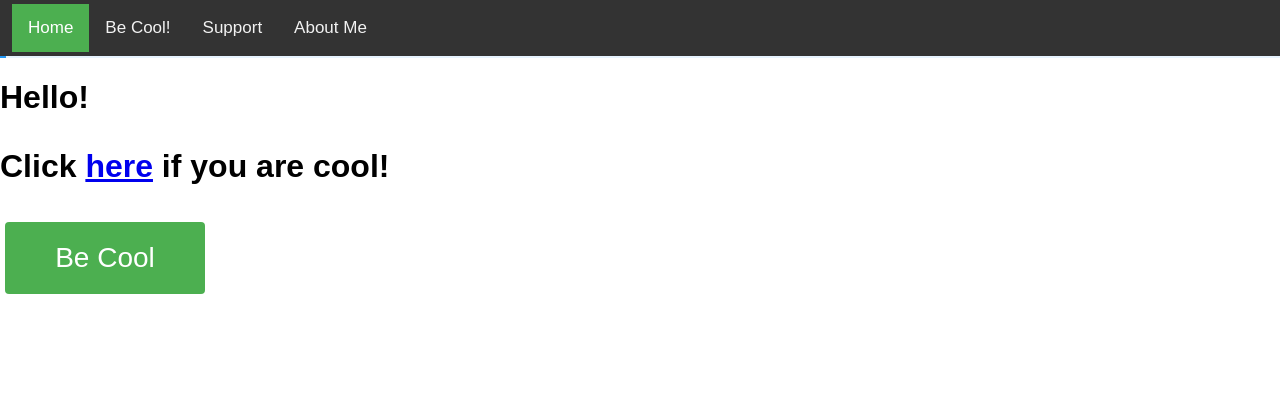
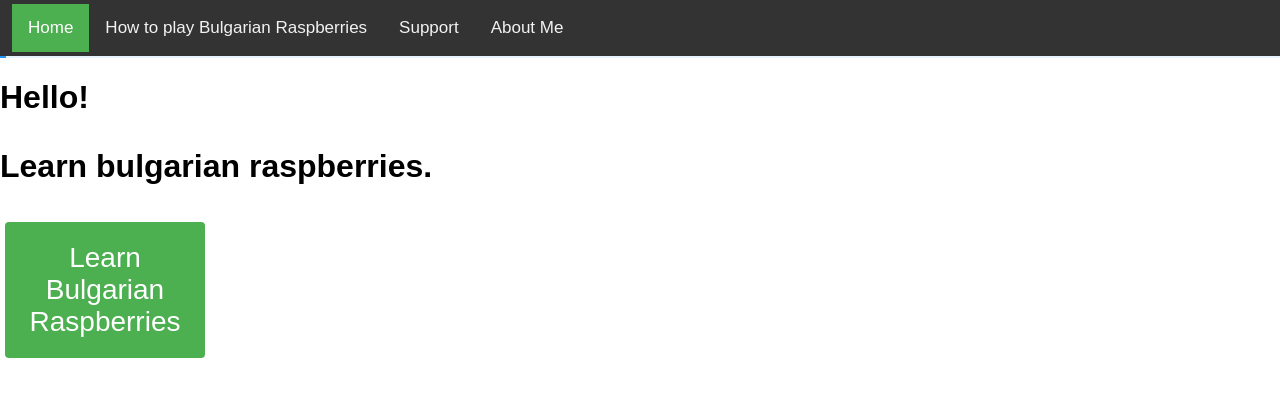
Before and after one commit to rzssv/CoolWebPage, a plain HTML site: page index.html in a window 1280 px wide. Drawn offline with Linux system fonts and the light colour scheme.

Commit message:
Update index.html

```diff
--- a/index.html
+++ b/index.html
@@ -118,7 +118,7 @@ body {margin:0;}
 <body>
   <div class="navbar">
   <a class="active" href="#home">Home</a>
-  <a href="cool.html">Be Cool!</a>
+  <a href="cool.html">How to play Bulgarian Raspberries</a>
   <a href="support.html">Support</a>
   <a href="about.html">About Me</a>
 </div>
@@ -128,8 +128,8 @@ body {margin:0;}
 
 <h1>Hello!</hl>
 
-<p>Click <a href = "cool.html">here</a> if you are cool!</p>
-<a href="cool.html"><button class="button" href="cool.html"><span>Be Cool </span></button></a>
+<p>Learn bulgarian raspberries.</p>
+<a href="cool.html"><button class="button" href="cool.html"><span>Learn Bulgarian Raspberries </span></button></a>
 <br>
 
 </body>
```
